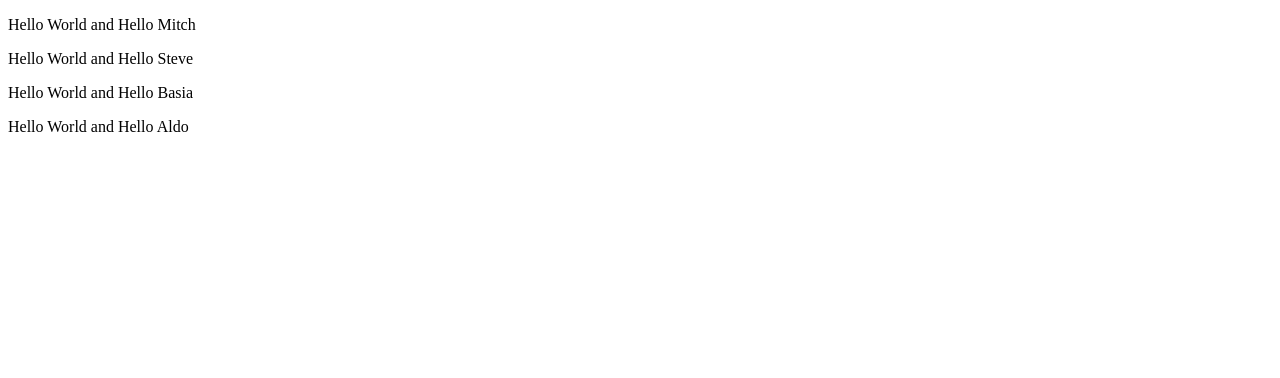
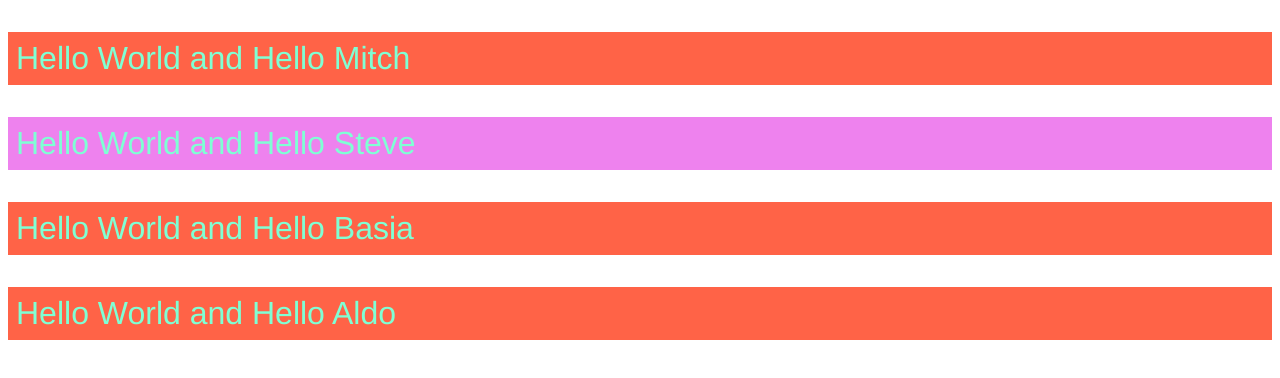
Before and after one commit to CodeCoreYVR/react-demo-jan-2017, a React (Create React App) app: page / in a window 1280 px wide. Shown: the top 378 px of the page. Built offline with nearby package versions, Linux system fonts and the light colour scheme.

Commit message:
Add styles to HelloWorld

```diff
--- a/src/HelloWorld.js
+++ b/src/HelloWorld.js
@@ -11,5 +11,22 @@ const HelloWorld = function (props) {
 
 // When creating a component module, do not forget to export your
 // react component as default
-export default props =>
-  <p className='styling pimpin'>Hello World and Hello {props.name}</p>;
+export default props => {
+  // you can declare inline styles for components with a plain js object
+  // CSS property names will the objects properties and should named
+  // in camelCase & property values should always be strings
+  const styles = {
+    backgroundColor: props.bgColor || 'Tomato',
+    color: 'Aquamarine',
+    fontFamily: 'Helvetica',
+    fontWeight: 100,
+    fontSize: '2em',
+    padding: '0.5rem'
+  };
+
+  // Pass the styles object as prop to any component you would style like
+  // below
+  return <p style={styles} className='styling pimpin'>
+    Hello World and Hello {props.name}
+  </p>;
+}
--- a/src/index.js
+++ b/src/index.js
@@ -8,7 +8,7 @@ import HelloWorld from './HelloWorld';
 const App = props => {
   return <div>
     <HelloWorld name="Mitch" />
-    <HelloWorld name="Steve" />
+    <HelloWorld name="Steve" bgColor="Violet" />
     <HelloWorld name="Basia" />
     <HelloWorld name="Aldo" />
   </div>
```
